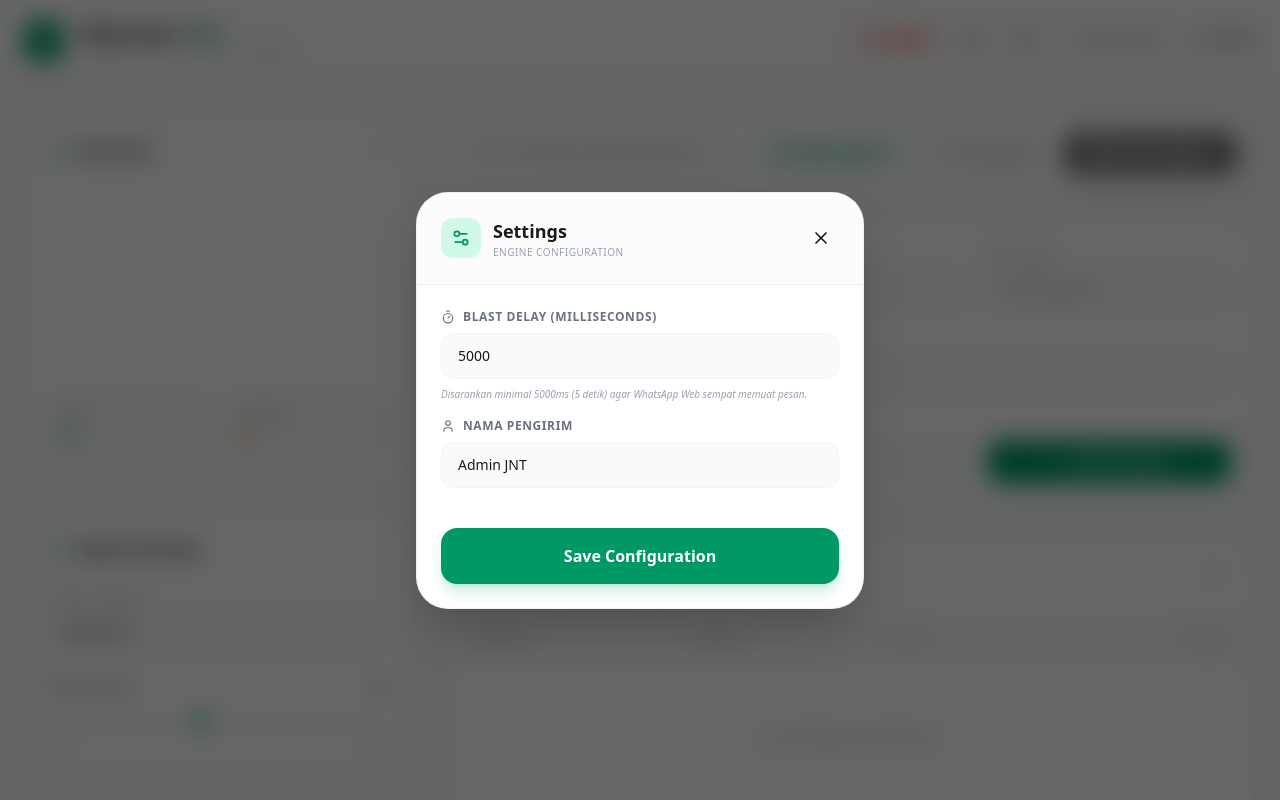
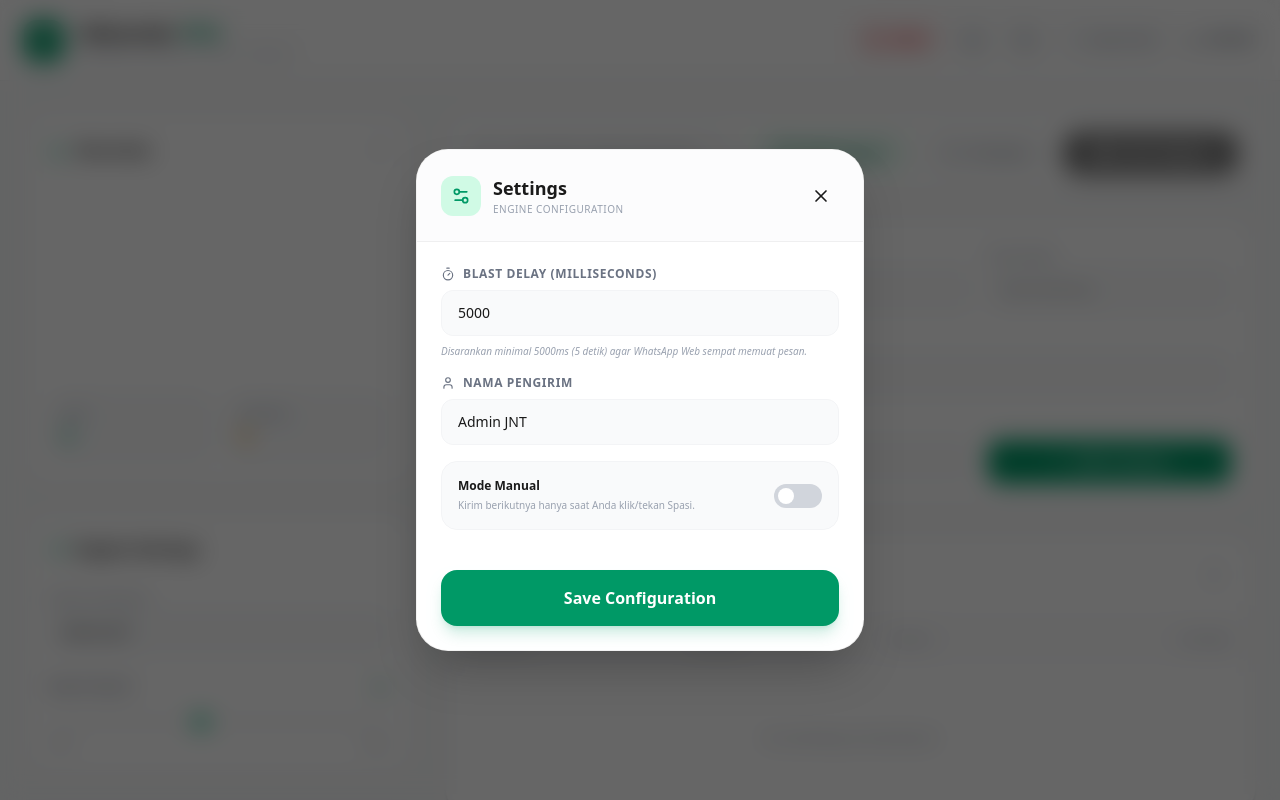
Before and after one commit to Vhierly/WABLAST, a React (Vite) app: page / in a window 1280 px wide. Both pictures are taken after a click on the button 1024 px from the left and 40 px from the top of the page. Shown: the top 800 px of the page. Built offline with nearby package versions, Linux system fonts and the light colour scheme.

Commit message:
feat: Add manual blast mode and keyboard shortcuts
Introduce a manual blasting mode where users can trigger message sending and tab opening with spacebar or enter key. Update UI and settings to reflect this new functionality.

```diff
--- a/index.html
+++ b/index.html
@@ -3,7 +3,7 @@
   <head>
     <meta charset="UTF-8" />
     <meta name="viewport" content="width=device-width, initial-scale=1.0" />
-    <title>Blast.in Ajaa</title>
+    <title>My Google AI Studio App</title>
   </head>
   <body>
     <div id="root"></div>
--- a/src/App.tsx
+++ b/src/App.tsx
@@ -299,7 +299,7 @@ export default function App() {
     let timer: NodeJS.Timeout;
     let countdownInterval: NodeJS.Timeout;
 
-    if (isBlasting) {
+    if (isBlasting && !settings.manualMode) {
       const pendingEntries = entries.filter(e => e.status === 'pending');
 
       if (pendingEntries.length > 0) {
@@ -337,7 +337,25 @@ export default function App() {
       clearTimeout(timer);
       clearInterval(countdownInterval);
     };
-  }, [isBlasting, entries, settings.delay]);
+  }, [isBlasting, entries, settings.delay, settings.manualMode]);
+
+  // Keyboard shortcut for manual mode
+  useEffect(() => {
+    const handleKeyDown = (e: KeyboardEvent) => {
+      if (isBlasting && settings.manualMode && (e.code === 'Space' || e.code === 'Enter')) {
+        e.preventDefault();
+        const pending = entries.filter(ent => ent.status === 'pending');
+        if (pending.length > 0) {
+          const entry = pending[0];
+          window.open(getWALink(entry), 'WAsenderTab');
+          updateStatus(entry.id, 'sent');
+        }
+      }
+    };
+
+    window.addEventListener('keydown', handleKeyDown);
+    return () => window.removeEventListener('keydown', handleKeyDown);
+  }, [isBlasting, settings.manualMode, entries]);
 
   const filteredEntries = useMemo(() => {
     return entries.filter(e =>
@@ -397,22 +415,31 @@ export default function App() {
             <div className="space-y-2">
               <h3 className="text-xl font-bold">Blasting in Progress...</h3>
               <p className="text-sm text-gray-500 dark:text-gray-400">
-                Sedang mengirim pesan ke <span className="font-bold text-emerald-600 dark:text-emerald-400">{entries.filter(e => e.status === 'sent').length}</span> dari <span className="font-bold">{entries.length}</span> antrean.
+                Pesan terkirim: <span className="font-bold text-emerald-600 dark:text-emerald-400">{entries.filter(e => e.status === 'sent').length}</span> / <span className="font-bold">{entries.length}</span>
               </p>
 
-              <div className="py-4">
-                <div className="text-4xl font-black text-emerald-600 dark:text-emerald-400 tabular-nums">
-                  {countdown}s
+              {!settings.manualMode ? (
+                <div className="py-4">
+                  <div className="text-4xl font-black text-emerald-600 dark:text-emerald-400 tabular-nums">
+                    {countdown}s
+                  </div>
+                  <p className="text-[10px] text-gray-400 uppercase tracking-widest mt-1">Next message in</p>
                 </div>
-                <p className="text-[10px] text-gray-400 uppercase tracking-widest mt-1">Next message in</p>
-              </div>
+              ) : (
+                <div className="py-6 space-y-2">
+                  <div className="px-4 py-2 bg-emerald-50 dark:bg-emerald-900/10 text-emerald-700 dark:text-emerald-400 rounded-xl text-xs font-bold border border-emerald-100 dark:border-emerald-900/20">
+                    MODE MANUAL AKTIF
+                  </div>
+                  <p className="text-[10px] text-gray-400">Tekan [SPASI] atau klik tombol di bawah untuk lanjut.</p>
+                </div>
+              )}
 
               <div className="pt-2 flex flex-col gap-2">
                 <p className="text-[10px] text-amber-600 dark:text-amber-400 font-bold uppercase tracking-widest animate-pulse">
-                  Jangan tutup tab WhatsApp Web yang terbuka!
+                  PENTING: Tekan [ENTER] pada tab WhatsApp untuk mengirim!
                 </p>
                 <p className="text-[9px] text-gray-400 italic">
-                  Jika macet, Anda bisa klik "Kirim Berikutnya" atau tambah delay di Settings.
+                  Browser tidak mengizinkan klik otomatis di dalam WhatsApp. Tekan Enter setiap kali pesan muncul.
                 </p>
               </div>
             </div>
@@ -1033,6 +1060,25 @@ export default function App() {
                       placeholder="Admin JNT"
                     />
                   </div>
+
+                  <div className="flex items-center justify-between p-4 bg-gray-50 dark:bg-[#1C2128] rounded-2xl border border-gray-100 dark:border-white/5">
+                    <div className="space-y-1">
+                      <div className="text-xs font-bold">Mode Manual</div>
+                      <div className="text-[10px] text-gray-400">Kirim berikutnya hanya saat Anda klik/tekan Spasi.</div>
+                    </div>
+                    <button
+                      onClick={() => setSettings(prev => ({ ...prev, manualMode: !prev.manualMode }))}
+                      className={cn(
+                        "w-12 h-6 rounded-full transition-all relative",
+                        settings.manualMode ? "bg-emerald-500" : "bg-gray-300 dark:bg-gray-700"
+                      )}
+                    >
+                      <div className={cn(
+                        "absolute top-1 w-4 h-4 bg-white rounded-full transition-all",
+                        settings.manualMode ? "left-7" : "left-1"
+                      )} />
+                    </button>
+                  </div>
                 </div>
 
                 <div className="pt-4">
--- a/src/types.ts
+++ b/src/types.ts
@@ -39,10 +39,12 @@ export interface AppSettings {
   delay: number; // in milliseconds
   autoCloseTab: boolean;
   senderName: string;
+  manualMode: boolean;
 }
 
 export const DEFAULT_SETTINGS: AppSettings = {
   delay: 5000,
   autoCloseTab: false,
-  senderName: 'Admin JNT'
+  senderName: 'Admin JNT',
+  manualMode: false
 };
```
